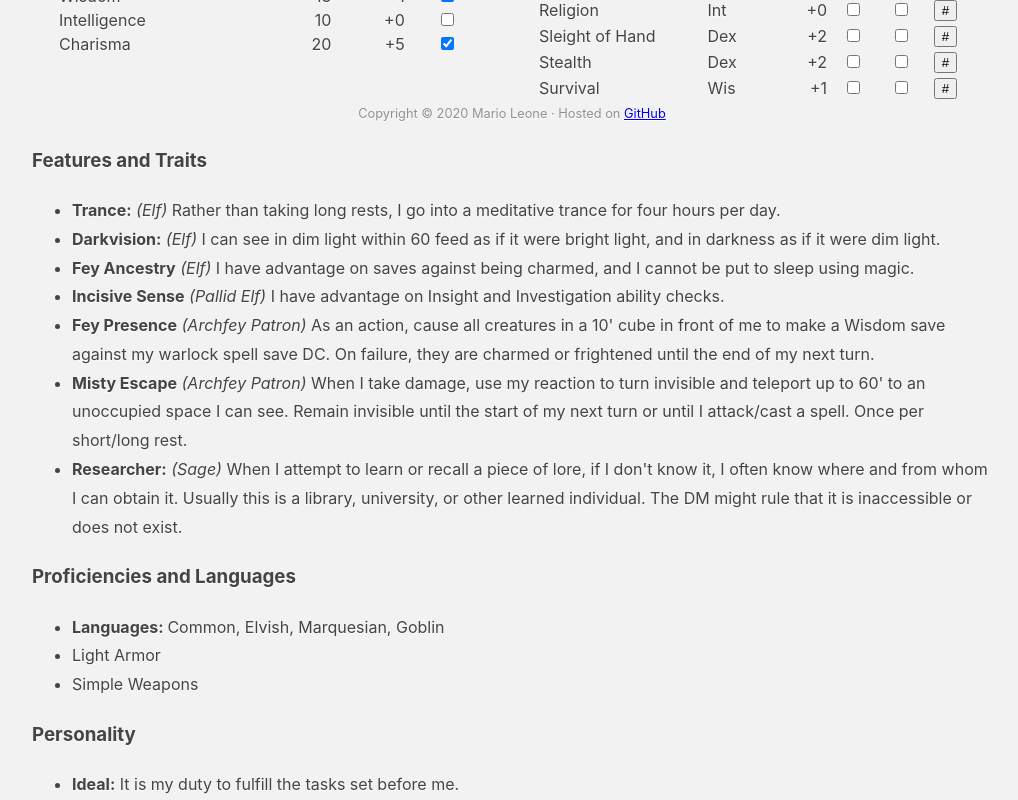
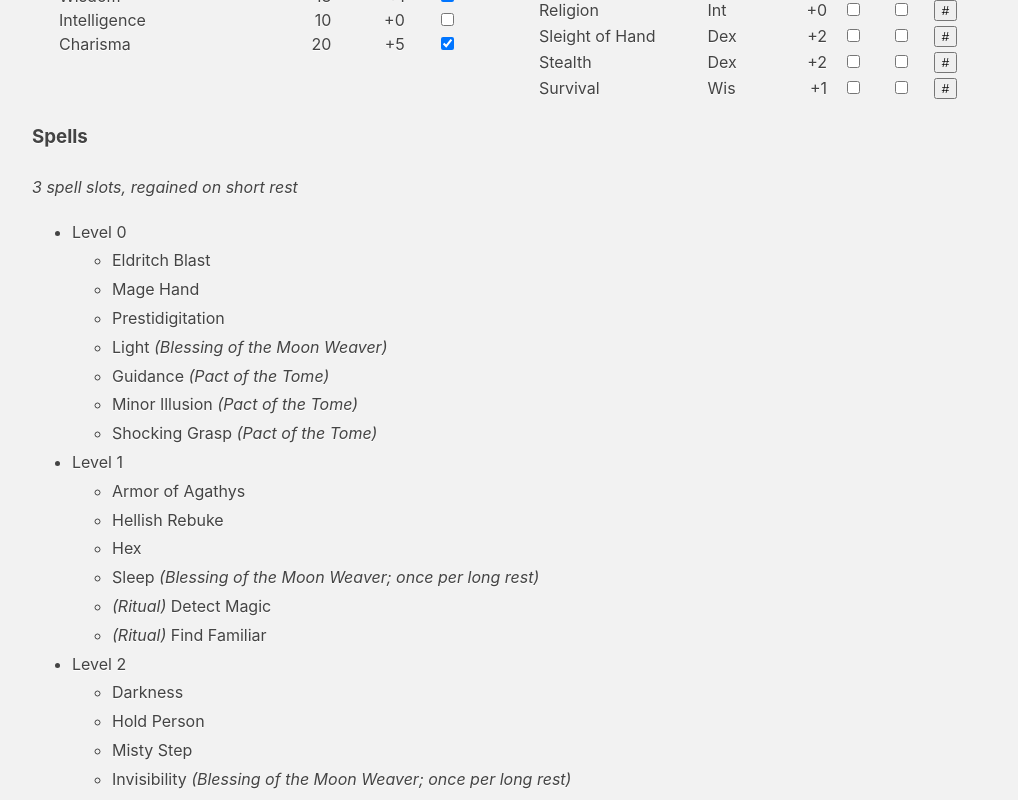
Before and after one commit to mleone10/dnd-site, a React (Create React App) app: page / in a window 1280 px wide. Shown: the part 680-1480 px from the top of the page, without its empty margins (128-1146 px from the left). Built offline with nearby package versions, Linux system fonts and the light colour scheme.

Commit message:
Populating and constructing spells list from object

```diff
--- a/src/App.js
+++ b/src/App.js
@@ -54,6 +54,7 @@ const CHAR_INFO = {
   hpMax: 66,
   hpCur: 66,
   baseAC: 11,
+  spellSlots: 3,
 };
 const SKILLS = {
   acrobatics: { name: "Acrobatics", prof: false, adv: false, modKey: "dex" },
@@ -102,7 +103,7 @@ class App extends React.Component {
           charInfo={CHAR_INFO}
           skillProf={SKILLS}
         />
-        <Spells />
+        <Spells charInfo={CHAR_INFO} />
         <Footer />
       </div>
     );
--- a/src/Spells.js
+++ b/src/Spells.js
@@ -1,7 +1,7 @@
 import React from "react";
 
 const SPELLS = {
-  cantrips: [
+  0: [
     {
       name: "Eldritch Blast",
     },
@@ -61,7 +61,30 @@ const SPELLS = {
 function Spells(props) {
   // TODO: Display list of spells
   // TODO: Populate list of spells range, descriptions, etc from an API
-  return <div></div>;
+  const spellsList = Object.entries(SPELLS).map(([level, levelSpells]) => {
+    return (
+      <li>
+        Level {level}
+        <ul>
+          {levelSpells.map((spell) => {
+            return (
+              <li>
+                {spell.ritual && <i>(Ritual)</i>} {spell.name}{" "}
+                {spell.source !== undefined && <i>({spell.source})</i>}
+              </li>
+            );
+          })}
+        </ul>
+      </li>
+    );
+  });
+  return (
+    <div id="spells">
+      <h3>Spells</h3>
+      <i>{props.charInfo.spellSlots} spell slots, regained on short rest</i>
+      <ul>{spellsList}</ul>
+    </div>
+  );
 }
 
 export default Spells;
```
